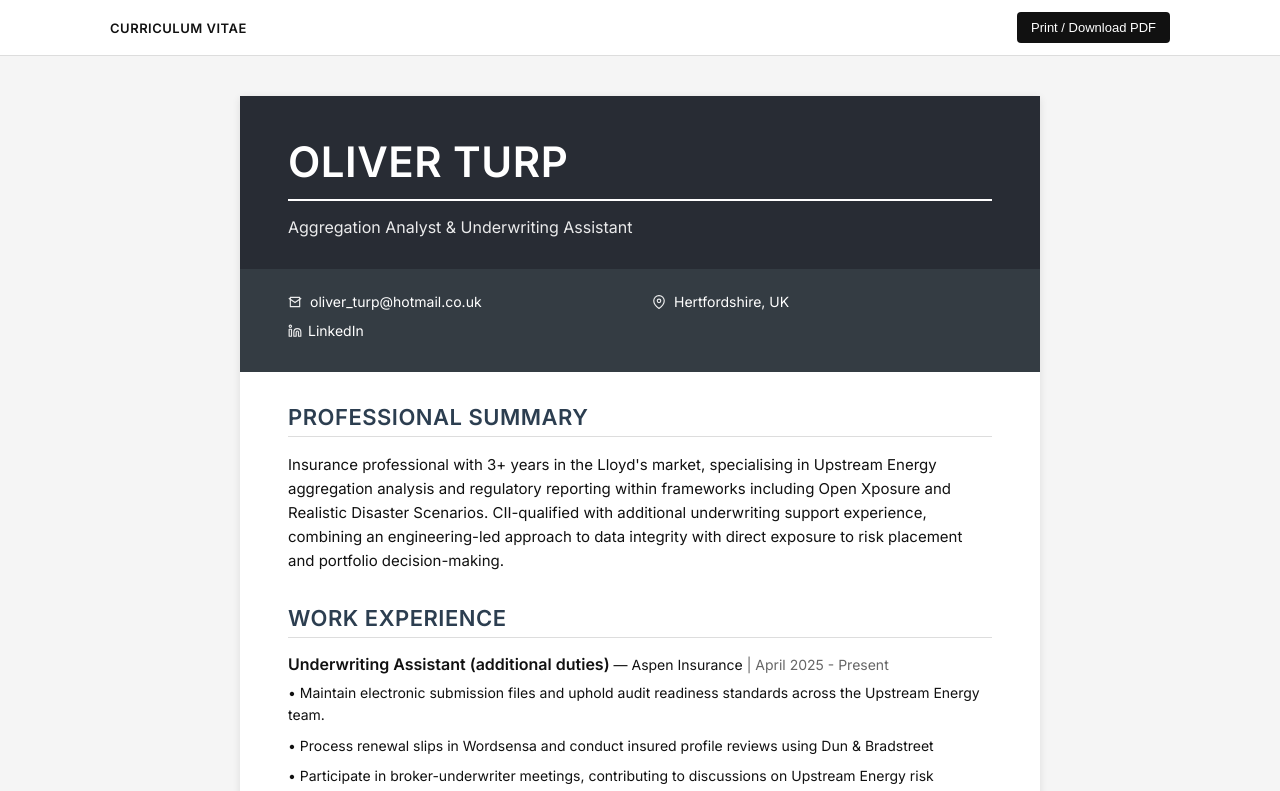
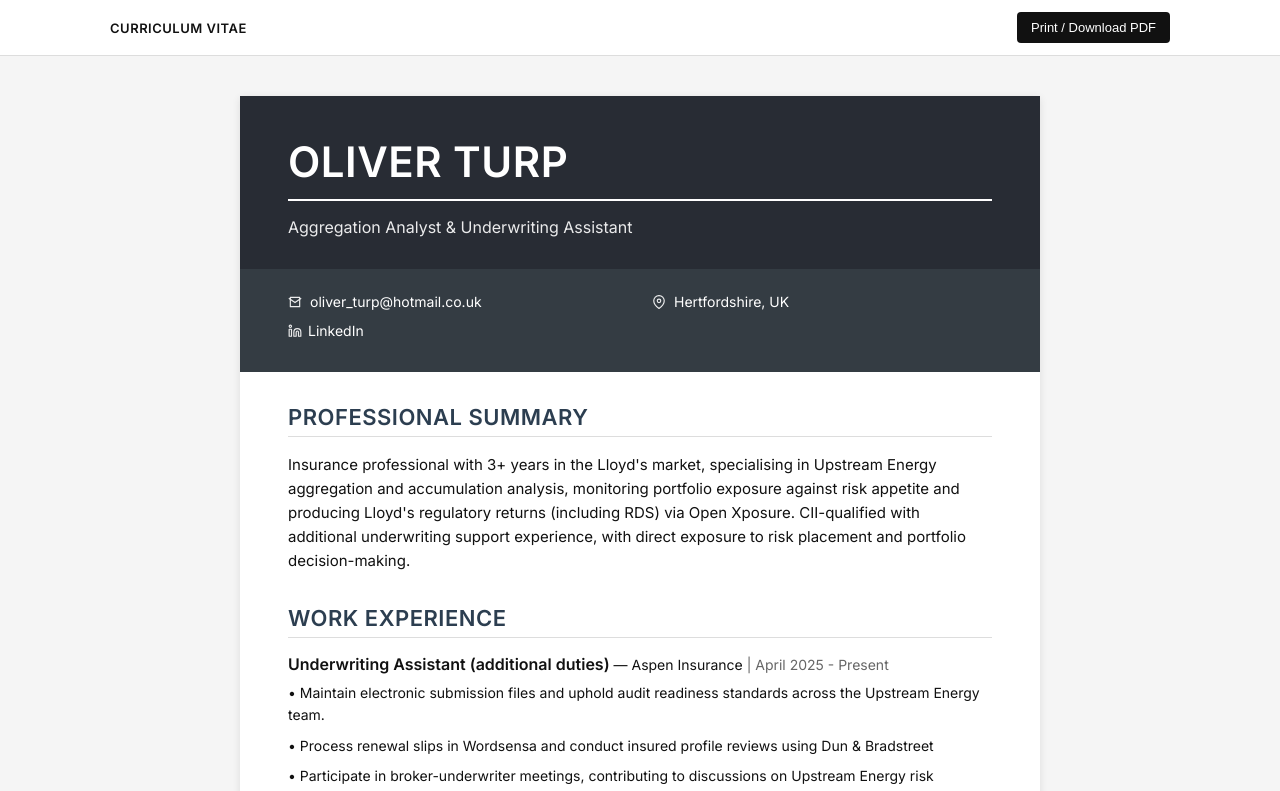
Before and after one commit to Oliver-Turp/cv-oliverturp, a Next.js app: page / in a window 1280 px wide. Shown: the top 791 px of the page. Built offline with nearby package versions, Linux system fonts and the light colour scheme.

Commit message:
Patching security issues

```diff
--- a/src/cv/content.js
+++ b/src/cv/content.js
@@ -4,7 +4,7 @@ export const content = {
   sections: {
     about: {
       heading: "Professional Summary",
-      content: "Insurance professional with 3+ years in the Lloyd's market, specialising in Upstream Energy aggregation analysis and regulatory reporting within frameworks including Open Xposure and Realistic Disaster Scenarios. CII-qualified with additional underwriting support experience, combining an engineering-led approach to data integrity with direct exposure to risk placement and portfolio decision-making."
+      content: "Insurance professional with 3+ years in the Lloyd's market, specialising in Upstream Energy aggregation and accumulation analysis, monitoring portfolio exposure against risk appetite and producing Lloyd's regulatory returns (including RDS) via Open Xposure. CII-qualified with additional underwriting support experience, with direct exposure to risk placement and portfolio decision-making."
     },
     experience: {
       heading: "Work Experience",
@@ -19,7 +19,7 @@ export const content = {
           role: "Aggregation Analyst",
           company: "Aspen Insurance",
           years: "December 2022 - Present",
-          description: "- Maintain data integrity across the Open Xposure system through rigorous entry validation, ensuring portfolio accuracy and Lloyd's reporting compliance.\n- Produce monthly Lloyd's top exposure and movement analysis.\n- Own quarterly data correlations for internal Exposure Management as the sole analyst responsible for the Upstream Energy data set.\n- Produce bi-annual Realistic Disaster Scenario (RDS) submissions in accordance with Lloyd's regulatory requirements.\n- Analyse peak and live risk exposures to inform underwriting decisions.\n- Developed an Excel-based Gantt dashboard to visualise construction exposure timelines, subsequently adopted by senior management as a portfolio monitoring tool."
+          description: "- Maintain data integrity across the Open Xposure system through rigorous entry validation, ensuring portfolio accuracy and Lloyd's reporting compliance.\n\n- Produce monthly Lloyd's top exposure and movement analysis.\n- Own quarterly data correlations for internal Exposure Management as the sole analyst responsible for the Upstream Energy data set.\n- Produce bi-annual Realistic Disaster Scenario (RDS) submissions in accordance with Lloyd's regulatory requirements.\n- Analyse peak and live accumulation against risk appetite to inform underwriting decisions.\n- Developed an Excel-based Gantt dashboard to visualise construction exposure timelines, subsequently adopted by senior management as a portfolio monitoring tool."
         },
       ]
     },
```
Also changed, not shown: package.json (+6 -5 lines).
